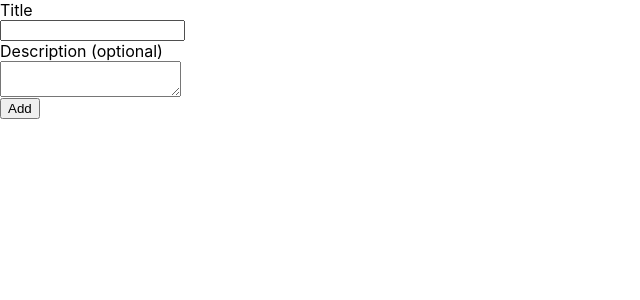
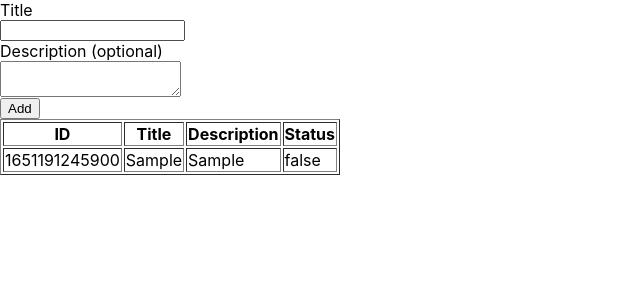
Before and after one commit to JacqueEvanderVentura/todo-react, a React (Create React App) app: page / in a window 1280 px wide. Both pictures are taken after typing "Sample", "Sample" into the empty fields and a click on the button "Add". Shown: the top 300 px of the page, without its empty margins (0-640 px from the left). Built offline with nearby package versions, Linux system fonts and the light colour scheme.

Commit message:
todos are visible and dynamically updated :)

```diff
--- a/src/Components/TodoForm/TodoForm.js
+++ b/src/Components/TodoForm/TodoForm.js
@@ -2,11 +2,12 @@ import React from "react";
 import { useState, useReducer } from "react";
 import "./TodoForm.css";
 
+import { TodoList } from '../TodoList/TodoList'
 import reducer from "../../Logic/reducer";
 import { ACTIONS } from "../../Logic/actions";
 
 export const TodoForm = () => {
-  const [state, dispatch] = useReducer(reducer, []);
+  const [todos, dispatch] = useReducer(reducer, []);
   const [title, setTitle] = useState("");
   const [description, setDescription] = useState("");
 
@@ -17,7 +18,7 @@ export const TodoForm = () => {
     setTitle("");
     setDescription("");
 }
-console.log(state); // Added this console.log so that you can check the object when it changes its value :)
+console.log(todos); // Added this console.log so that you can check the object when it changes its value :)
   return (
     <>
       <form onSubmit={handleSubmit}>
@@ -28,6 +29,7 @@ console.log(state); // Added this console.log so that you can check the object w
         <textarea id="inputDescription" value={description} onChange={(e)=>setDescription(e.target.value)} />
         <button>Add</button>
       </form>
+      <TodoList todos={todos} dispatch={dispatch} />
     </>
   );
 };
--- a/src/Components/TodoList/TodoList.js
+++ b/src/Components/TodoList/TodoList.js
@@ -1,7 +1,26 @@
 import React from 'react'
 
-export const TodoList = () => {
+export const TodoList = ({todos, dispatch}) => {
   return (
-    <div>TodoList</div>
+    <table border='1'>
+        <thead>
+          <tr>
+            <th>ID</th>
+            <th>Title</th>
+            <th>Description</th>
+            <th>Status</th>
+          </tr>
+        </thead>
+        <tbody>
+            {todos.map(todo=> {return (
+              <tr key={todo.id}>
+                <td>{todo.id}</td>
+                <td>{todo.title}</td>
+                <td>{todo.description}</td>
+                <td>{(todo.isDone.toString())}</td>
+              </tr>
+            )})}
+        </tbody>
+    </table>
   )
 }
```
